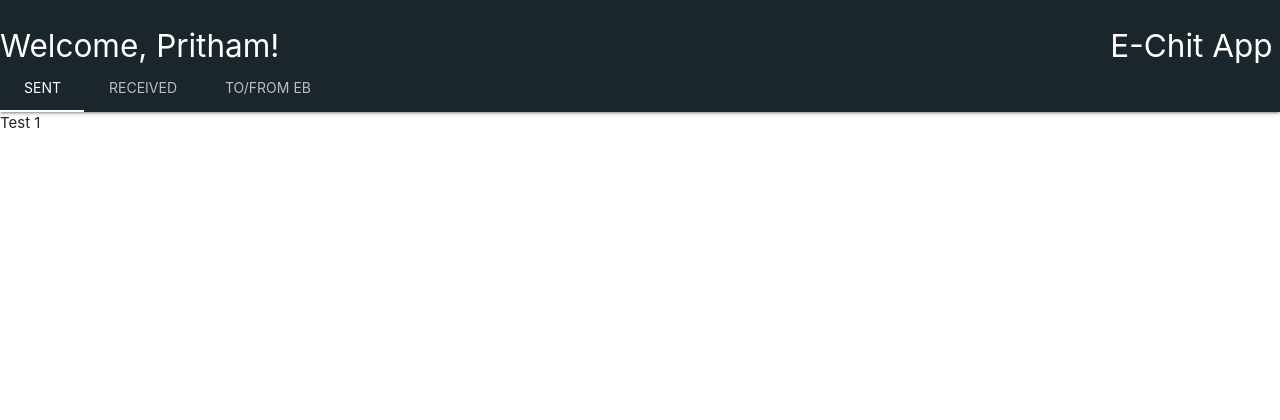
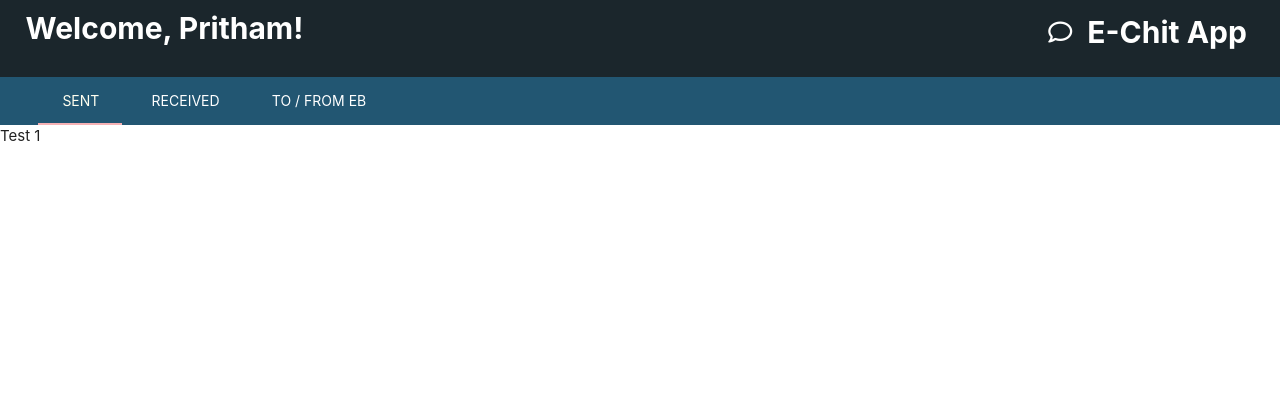
Before and after one commit to MaheshBharadwaj/SSN-MUN-Website, a Flask app: page / in a window 1280 px wide. Shown: the top 420 px of the page. Run offline with Flask 2, Linux system fonts and the light colour scheme; a user stored in the database is signed in; some libraries are stand-ins or nearby versions.

Commit message:
UI version 1 - improved navbar and tabs

```diff
--- /dev/null
+++ b/static/css/dashboard.css
@@ -0,0 +1,34 @@
+
+.navbar {
+    background-color: #1b262c;
+    padding: 0 2% 1%;
+}
+
+nav .brand-logo {
+    font-size: 2rem;
+    font-weight: bold;
+}
+
+.nav-tabs {
+    background-color: #225672;
+    color: white;
+    padding: 0 3% !important;
+}
+
+.tabs .tab a.active {
+    color: ivory;
+}
+
+.tabs .tab a{
+    color: white;
+}
+
+.tabs .tab a:hover{
+    color: aquamarine;
+}
+
+.fixed-action-btn {
+    right: 70px;
+    bottom: 70px;
+
+}
--- a/templates/dashboard.html
+++ b/templates/dashboard.html
@@ -4,33 +4,18 @@
 <head>
     <meta charset="UTF-8">
     <meta name="viewport" content="width=device-width, initial-scale=1.0">
+
     <!-- Compiled and minified CSS -->
     <link rel="stylesheet" href="https://cdnjs.cloudflare.com/ajax/libs/materialize/1.0.0/css/materialize.min.css">
+    <link rel="stylesheet" type="text/css" href="{{url_for('static', filename='css/dashboard.css')}}">
 
     <!-- Compiled and minified JavaScript -->
     <script src="https://ajax.googleapis.com/ajax/libs/jquery/3.5.1/jquery.min.js"></script>
     <script src="https://cdnjs.cloudflare.com/ajax/libs/materialize/1.0.0/js/materialize.min.js"></script>
+
     <script src="https://kit.fontawesome.com/e979b53514.js" crossorigin="anonymous"></script>
 
-
     <title>Document</title>
-
-    <style>
-        .navbar {
-            background-color: #1b262c
-        }
-
-        .fixed-action-btn {
-            right: 70px;
-            bottom: 70px;
-            /*desired value*/
-        }
-
-        .btn-floating {
-            height: 70px;
-            width: 70px;
-        }
-    </style>
 </head>
 
 <body>
@@ -54,31 +39,33 @@
 
         <nav class="nav-extended navbar">
             <div class="nav-wrapper">
-                <h3 class="brand-logo">Welcome, {{current_user.name}}!</h3>
-                <h3 class="brand-logo right">E-Chit App</h3>
+                <h3 style="margin: 1% 0 0" class="brand-logo username">Welcome, {{current_user.name}}!</h3>
+                <div class="brand-logo right">
+                    <span><i class="fa fa-comment-o" aria-hidden="true"></i></span>
+                    E-Chit App
+                </div>
+
                 <!-- <a href="#" class="brand-logo right hide-on-med-and-down"><img height=80px -->
                 <!-- src="{{url_for('static', filename='images/alt-colourlogo_withdate_cropped.png')}}"></a> -->
             </div>
-            <div class="nav-content">
-                <ul class="tabs tabs-transparent">
-                    <li class="tab"><a href="#test1">SENT</a></li>
-                    <li class="tab"><a href="#test2">RECEIVED</a></li>
-                    <li class="tab"><a href="#test4">TO/FROM EB</a></li>
-                </ul>
-            </div>
         </nav>
+        <ul class="tabs nav-tabs">
+            <li class="tab"><a href="#sent">SENT</a></li>
+            <li class="tab"><a href="#received">RECEIVED</a></li>
+            <li class="tab"><a href="#eb">TO / FROM EB</a></li>
+        </ul>
 
-        <div id="test1" class="col s12">Test 1</div>
-        <div id="test2" class="col s12">Test 2</div>
-        <div id="test4" class="col s12">Test 4</div>
+        <div id="sent" class="col s12">Test 1</div>
+        <div id="received" class="col s12">Test 2</div>
+        <div id="eb" class="col s12">Test 4</div>
 
-        <div class="fixed-action-btn">
+        <div title="Compose" class="fixed-action-btn">
             <a class="btn-floating btn-large red">
                 <i class="fas fa-pen"></i>
             </a>
             <ul>
                 <li style="margin: 0 10px"><a title="Delegate" class="btn-floating btn-large green"><i class="fas fa-user-alt"></i></a></li>
-                <li style="margin: 0 10px"><a title="EB Member" class="btn-floating btn-large blue"><i class="fas fa-gavel"></i></a></li>
+                <li style="margin: 0 10px"><a title="Executive Board" class="btn-floating btn-large blue"><i class="fas fa-gavel"></i></a></li>
             </ul>
         </div>
 
```
